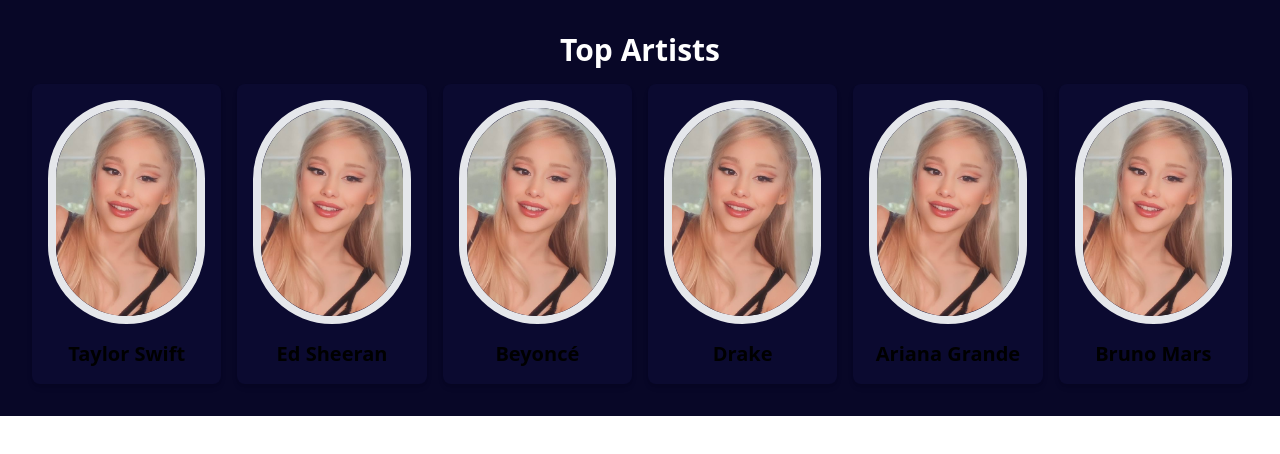
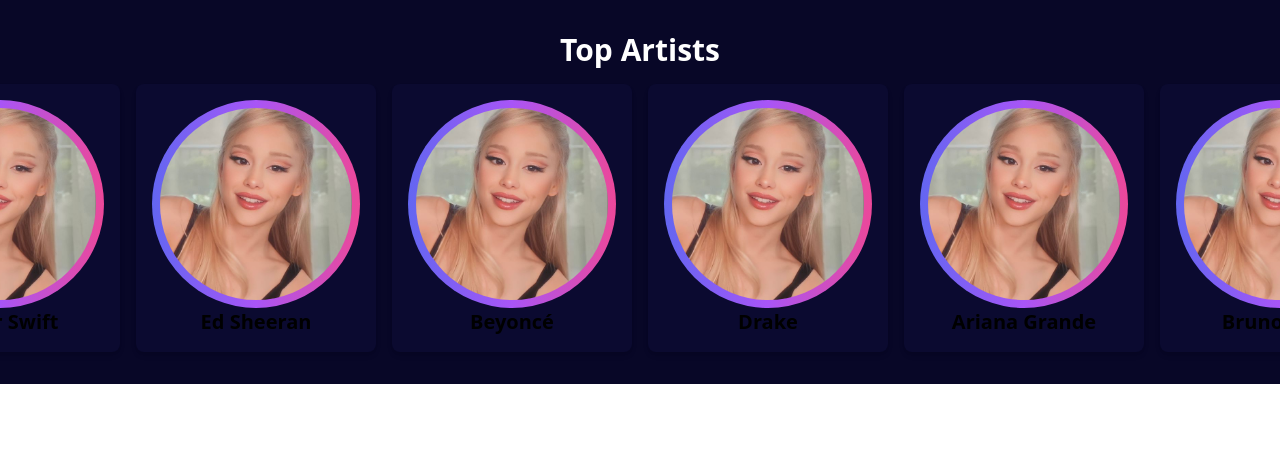
Before and after one commit to PrazolMalla/Frontend_ArtistManagementSystem, a Vue app in the folder Frontend/: page /topartist in a window 1280 px wide. Shown: the top 454 px of the page. Built offline with nearby package versions, Linux system fonts and the light colour scheme; what oh-vue-icons, vue-toast-notification would draw is missing.

Commit message:
added gradient color

```diff
--- a/Frontend/src/components/TopArtist.vue
+++ b/Frontend/src/components/TopArtist.vue
@@ -1,5 +1,5 @@
 <template>
-  <div class="flex flex-col items-center p-8 overflow-x-auto">
+  <div class="flex flex-col items-center p-8 overflow-x-hidden">
     <h2 class="text-3xl font-bold mb-4 text-white">Top Artists</h2>
     <div class="flex space-x-4">
       <div
@@ -7,8 +7,12 @@
         :key="artist.id"
         class="artist-card w-[18rem] bg-light-primary-color rounded-lg shadow-md transform hover:scale-105 transition-transform duration-300"
       >
-        <div class="flex flex-col items-center p-4">
-          <img :src="artistImage" alt="Artist Image" class="w-56 h-56 rounded-full object-cover mb-4 border-8   bg-gradient-to-r from-light-primary-color to-secondary-color" />
+        <div class="flex flex-col items-center p-4 overflow-x-hidden">
+
+          <div class="w-52 h-52 rounded-full flex justify-center items-center bg-gradient-to-r from-indigo-500 via-purple-500 to-pink-500 ">
+            <img :src="artistImage" alt="Artist Image" class=" w-48 h-48 rounded-full object-cover border-none   bg-secondary-color z-10" />
+          </div>
+
 
           <h3 class="text-xl font-semibold text-center">{{ artist.name }}</h3>
         </div>
```
